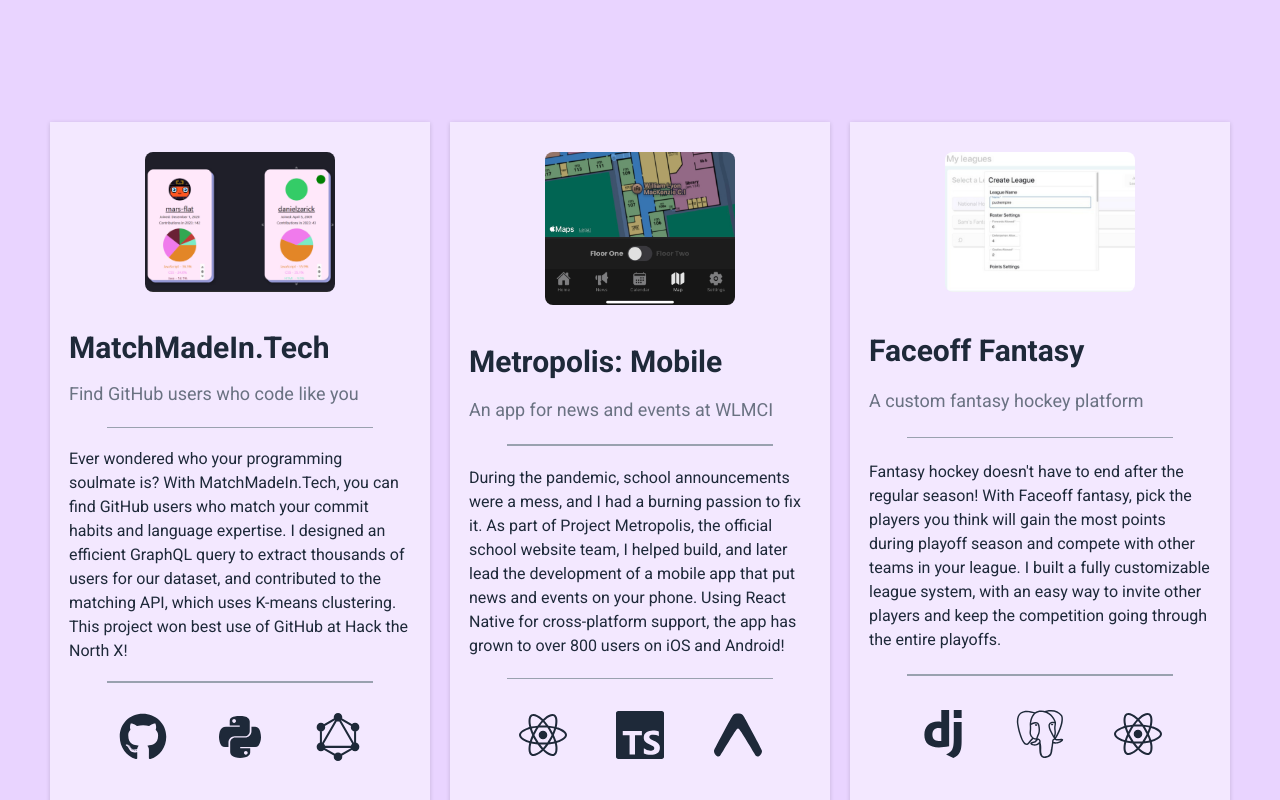
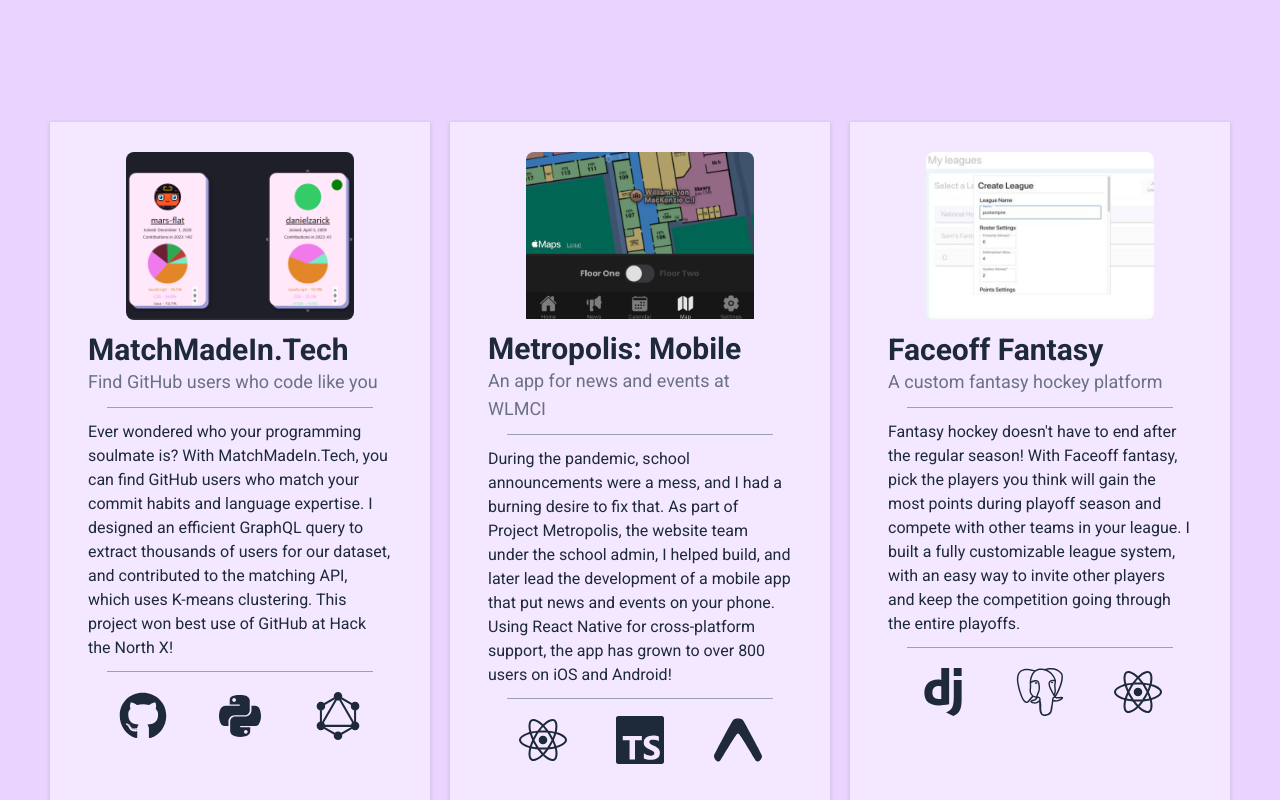
Before and after one commit to mars-flat/shanechen, a Next.js app: page / in a window 1280 px wide. Shown: the part 900-1700 px from the top of the page. Built offline with nearby package versions, Linux system fonts and the light colour scheme.

Commit message:
fix breaks from last commit

```diff
--- a/app/components/projectCard.tsx
+++ b/app/components/projectCard.tsx
@@ -36,29 +36,36 @@ export default function ProjectCard({
   return (
     <div className={`shrink-0 w-[50vh] h-full relative flex justify-center items-center group snap-center snap-always ${roboto.className}`}>
 
-      <div className="absolute top-0 left-0 bg-lime-50 w-full h-full opacity-0 group-hover:opacity-100 transition-opacity duration-500 pointer-events-none drop-shadow-xl">
+      <div className="absolute top-0 left-0 bg-purple-100 w-full h-full opacity-0 group-hover:opacity-100 transition-opacity duration-500 pointer-events-none drop-shadow-xl">
       </div>
 
-      <div className="bg-purple-100 w-[95%] h-[97%] drop-shadow-sm flex flex-col items-center justify-between text-gray-800">
-        <div className="w-[50%] overflow-hidden flex items-start py-[8%]">
+      <div className="bg-purple-100 w-[95%] h-[97%] drop-shadow-sm text-gray-800 flex flex-col justify-between">
+
+        <div className="w-full h-[90%] flex flex-col items-center">
+          <div className="w-[60%] max-h-[40%] overflow-hidden flex items-start pt-[8%] mb-[3%]">
             <Image src={imageUrl} alt={title} height={imageHeight} width={imageWidth} className="rounded-lg"/>
           </div>
           <Link href={link} target="_blank"
-        className={`w-[90%] text-3xl font-bold break-words mb-[2%] flex justify-start items-center hover:text-gray-600 transition-color duration-300 ${roboto.className}`}>
+          className={`w-[80%] text-3xl font-bold break-words flex justify-start items-center hover:text-gray-600 transition-color duration-300 ${roboto.className}`}>
             {`${title}`}&nbsp;<FaLink className="text-xs text-gray-400 xl:opacity-0 xl:group-hover:opacity-100 transition-opacity duration-500" />
           </Link>
-        <p className={`w-[90%] text-lg italic text-gray-500 ${roboto.className}`}>{subtitle}</p>
+          <p className={`w-[80%] text-lg italic text-gray-500 ${roboto.className}`}>{subtitle}</p>
           <div className="w-[70%] h-[0.2%] bg-gray-400 group-hover:bg-black transition-color duration-500 my-[3%]"></div>
-        <p className={`w-[90%] text-md ${roboto.className}`}>{desc}</p>
+          <p className={`w-[80%] text-md ${roboto.className}`}>{desc}</p>
           <div className="w-[70%] h-[0.2%] bg-gray-400 group-hover:bg-black transition-color duration-500 my-[3%]"></div>
           <div className="w-[90%] h-[10%] flex justify-evenly items-center">
             {children}
           </div>
+        </div>
+
+        <div className="flex justify-center">
           <div className="w-[20%] flex justify-between items-center py-[6%] sm:opacity-0">
             {Array.from({ length: 3 }).map((_, i) => (
               <div key={i} className={`${i === (id-1) ? "h-4 w-4 bg-black" : "h-3 w-3 bg-gray-500"} rounded-full`}></div>
             ))}
           </div>
+
+        </div>
       </div>
     </div>
   );
--- a/app/page.tsx
+++ b/app/page.tsx
@@ -79,7 +79,7 @@ export default function HomePage() {
             imageUrl="/mobile-resized.jpg" imageHeight={936} imageWidth={1169}
             title="Metropolis: Mobile" link="https://maclyonsden.com/app"
             subtitle="An app for news and events at WLMCI"
-            desc="During the pandemic, school announcements were a mess, and I had a burning passion to fix it. As part of Project Metropolis, the official school website team, I helped build, and later lead the development of a mobile app that put news and events on your phone. Using React Native for cross-platform support, the app has grown to over 800 users on iOS and Android!">
+            desc="During the pandemic, school announcements were a mess, and I had a burning desire to fix that. As part of Project Metropolis, the website team under the school admin, I helped build, and later lead the development of a mobile app that put news and events on your phone. Using React Native for cross-platform support, the app has grown to over 800 users on iOS and Android!">
               <FaReact className="text-5xl"/>
               <SiTypescript className="text-5xl"/>
               <SiExpo className="text-5xl"/>
```
Lines whose indentation alone changed are shown as unchanged.
